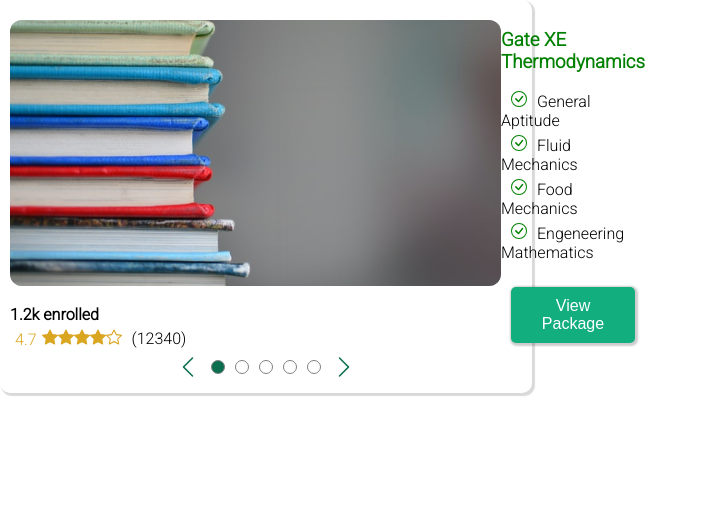
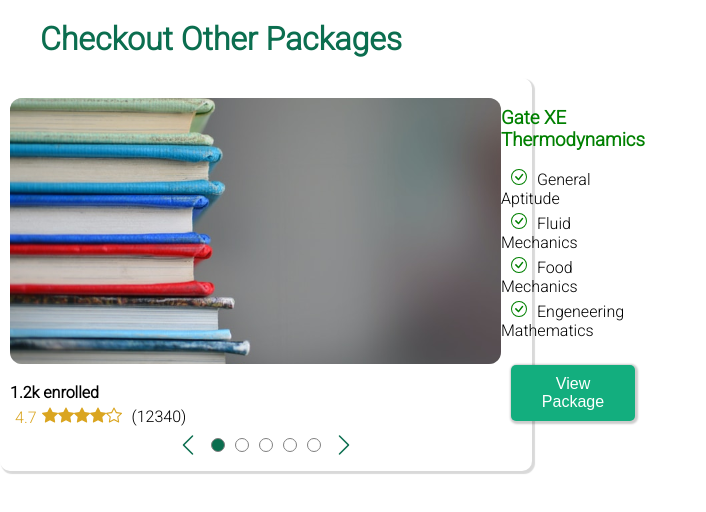
Before and after one commit to Samarthya2912/A4U_Frontend, a React (Create React App) app: page / in a window 1280 px wide. Shown: the top 512 px of the page, without its empty margins (0-706 px from the left). Built offline with nearby package versions, Linux system fonts and the light colour scheme.

Commit message:
Minor CSS change

```diff
--- a/src/components/OtherPackages.js
+++ b/src/components/OtherPackages.js
@@ -7,20 +7,20 @@ import { useState } from "react"
 
 const Slider = (props) => {
   const prevSlide = () => {
-    let newindex = (props.showIndex-1)%(props.other_packages.length);
-    if(newindex < 0) newindex += props.other_packages.length;
+    let newindex = (props.showIndex - 1) % (props.other_packages.length);
+    if (newindex < 0) newindex += props.other_packages.length;
 
     props.setShowIndex(newindex);
   }
 
   const nextSlide = () => {
-    props.setShowIndex((props.showIndex+1)%(props.other_packages.length));
+    props.setShowIndex((props.showIndex + 1) % (props.other_packages.length));
   }
 
   return <div className="slider">
     <button onClick={prevSlide} className="slider__slide-btn"><i style={{ fontSize: "x-large" }} className="bi bi-chevron-left"></i></button>
     {
-      props.other_packages.map((pkg, indx) => <div className={`slider__dot ${props.showIndex === indx? "active":""}`} key={indx}></div>)
+      props.other_packages.map((pkg, indx) => <div className={`slider__dot ${props.showIndex === indx ? "active" : ""}`} key={indx}></div>)
     }
     <button onClick={nextSlide} className="slider__slide-btn"><i style={{ fontSize: "x-large" }} className="bi bi-chevron-right"></i></button>
   </div>
@@ -58,11 +58,13 @@ const OtherPackages = () => {
   const [showIndex, setShowIndex] = useState(0);
 
   return (
+    <div className="other-packages-wrapper">
+      <h1 className="other-packages__header">Checkout Other Packages</h1>
       <div className="other-packages">
         {
           <Card {...other_packages[showIndex]} showIndex={showIndex} setShowIndex={setShowIndex} other_packages={other_packages} />
         }
-    </div>
+      </div></div>
   )
 }
 
--- a/src/pages/Test.css
+++ b/src/pages/Test.css
@@ -200,3 +200,8 @@
     color: rgba(11, 110, 79, 1);
     font-weight: bolder;
 }
+
+.other-packages__header {
+    color: rgba(11, 110, 79, 1);
+    margin: 20px 40px;
+}
```
Lines whose indentation alone changed are shown as unchanged.
